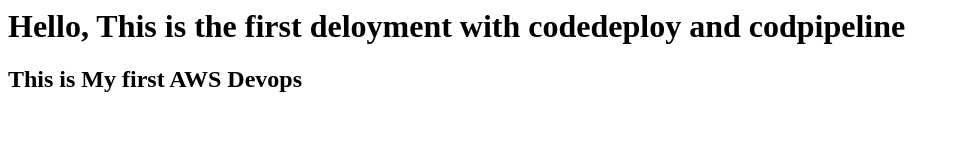
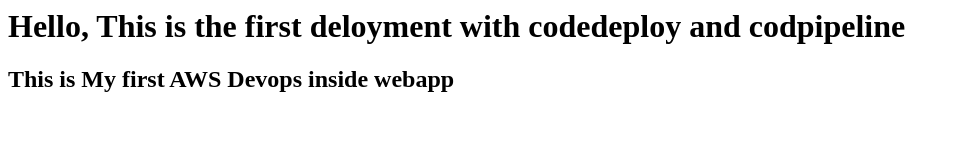
Before and after one commit to maddy-devops/website, a plain HTML site: page index.html in a window 1280 px wide. Shown: the whole page, without its empty margins (0-960 px from the left). Drawn offline with Linux system fonts and the light colour scheme.

Commit message:
third commit

```diff
--- a/index.html
+++ b/index.html
@@ -4,7 +4,7 @@
       Hello, This is the first deloyment with codedeploy and codpipeline
     </h1>
     <h2>
-     This is My first AWS Devops
+     This is My first AWS Devops inside webapp
     </h2>
   </body>
 </html>
```
Also changed, not shown: 1 other file.
